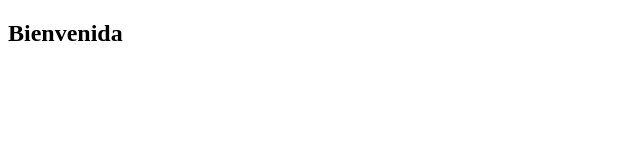
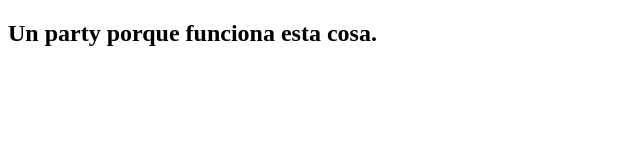
Before and after one commit to yoonsugssa/Google-login, a website: page public/index.html in a window 1280 px wide. Shown: the whole page, without its empty margins (0-640 px from the left). Drawn offline with Linux system fonts and the light colour scheme.

Commit message:
Cambios en el index.html

```diff
--- a/public/index.html
+++ b/public/index.html
@@ -6,6 +6,6 @@
     <title>Funciona</title>
 </head>
 <body>
-    <h2>Bienvenida</h2>
+    <h2>Un party porque funciona esta cosa.</h2>
 </body>
 </html>
```
